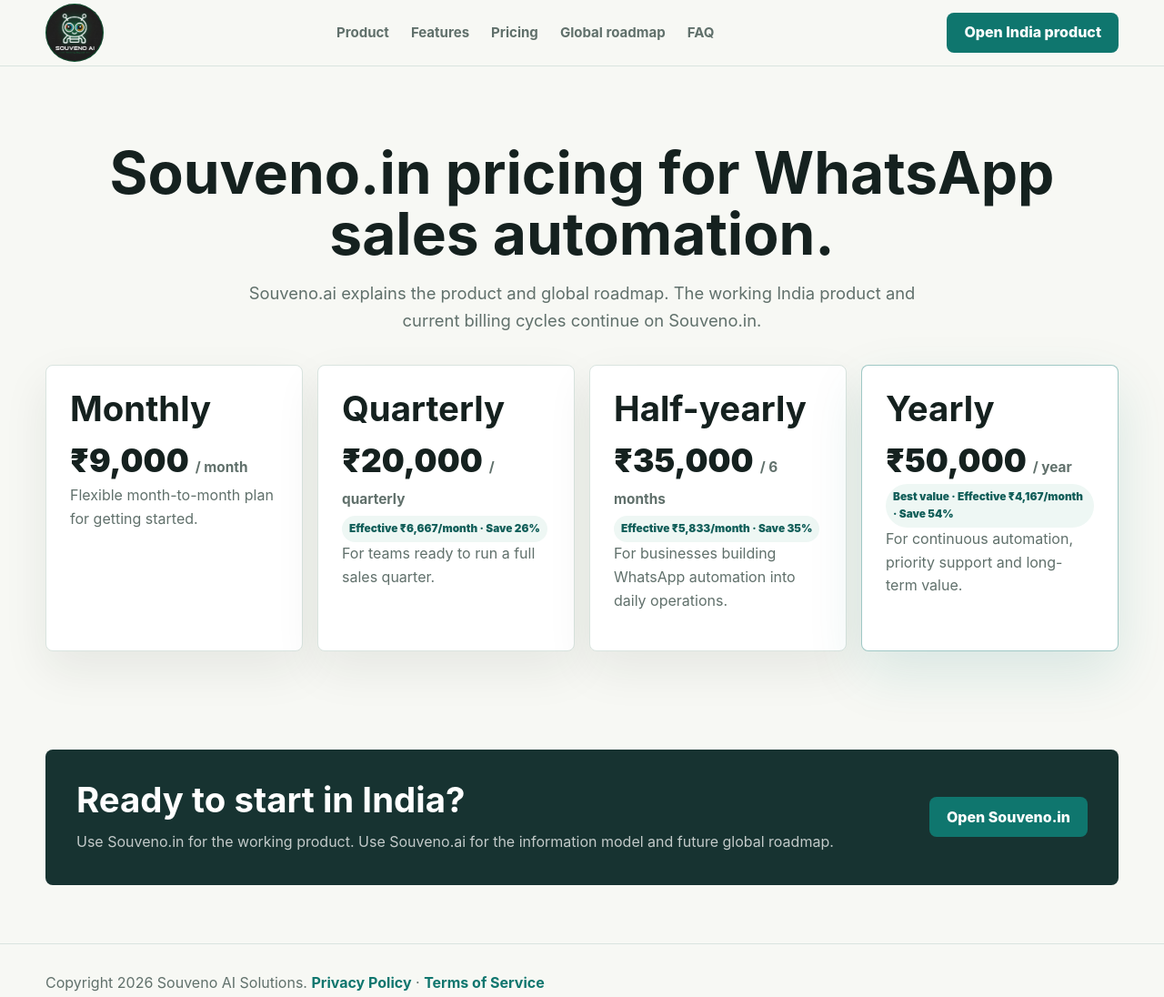
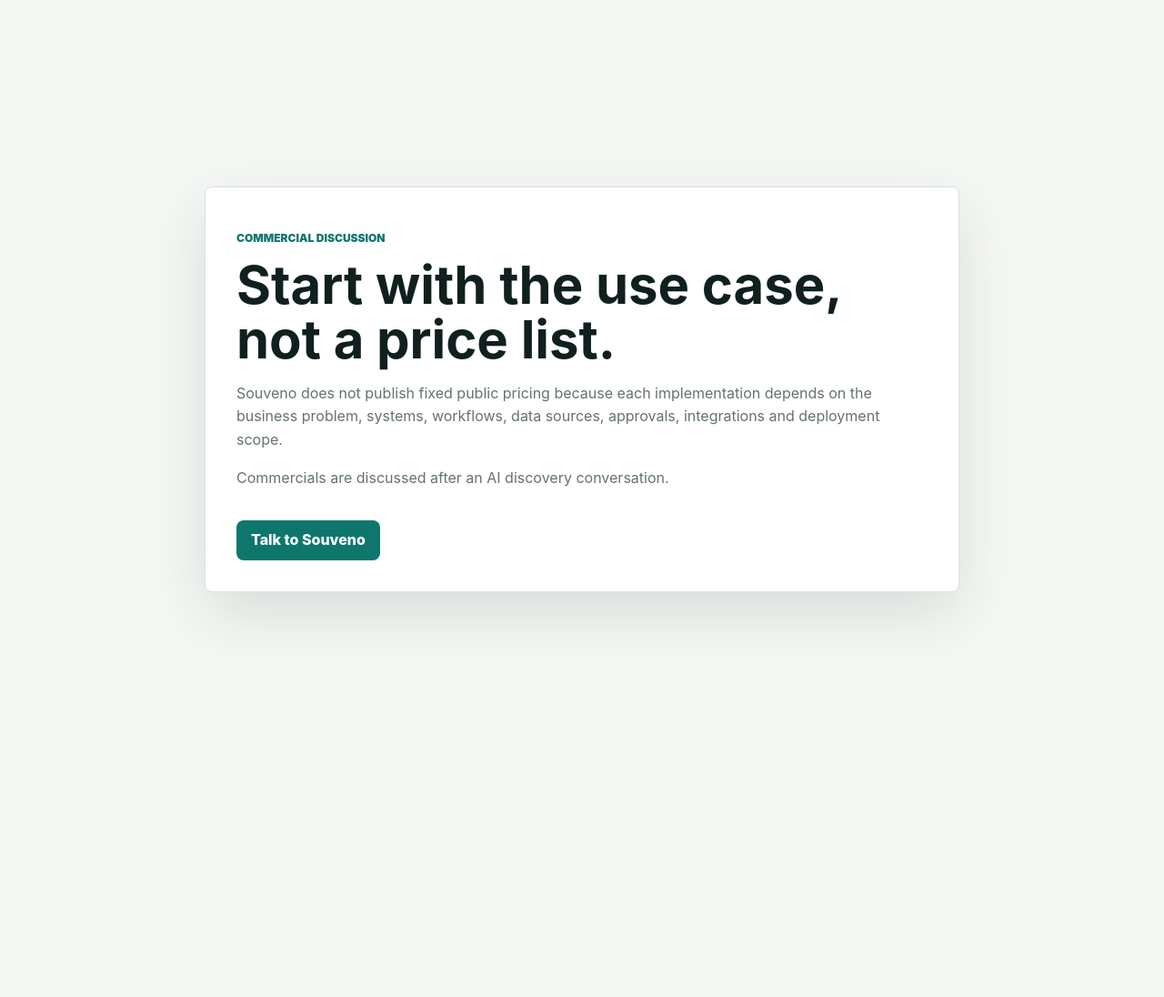
Before and after one commit to santoshdotai/souvenowebsitenew, a plain HTML site: page pricing/index.html in a window 1280 px wide. Shown: the whole page at 91% size. After the commit the page ends 856 px from the top, so only its background shows below. Drawn offline with Linux system fonts and the light colour scheme.

Commit message:
Replace public pricing with discovery CTA

```diff
--- a/pricing/index.html
+++ b/pricing/index.html
@@ -3,90 +3,10 @@
 <head>
   <meta charset="UTF-8" />
   <meta name="viewport" content="width=device-width, initial-scale=1.0" />
-  <title>Pricing | Souveno AI</title>
-  <meta name="description" content="Souveno.in India working model pricing: monthly, quarterly, half-yearly and yearly WhatsApp sales automation plans." />
-  <link rel="canonical" href="https://www.souveno.ai/pricing" />
-  <meta property="og:title" content="Pricing | Souveno AI" />
-  <meta property="og:description" content="Simple Souveno pricing for WhatsApp sales automation, starting with the India working model on Souveno.in." />
-  <meta property="og:image" content="https://www.souveno.ai/assets/souveno-robot-final.jpg" />
-  <meta property="og:url" content="https://www.souveno.ai/pricing" />
-  <meta property="og:type" content="website" />
-  <style>
-    :root { --bg:#f7f8f4; --ink:#15211f; --muted:#60706b; --line:#d9e4df; --accent:#0f766e; --dark:#173331; --radius:8px; }
-    * { box-sizing:border-box; }
-    body { margin:0; font-family:Inter,ui-sans-serif,system-ui,-apple-system,BlinkMacSystemFont,"Segoe UI",sans-serif; color:var(--ink); background:var(--bg); line-height:1.6; }
-    a { color:inherit; text-decoration:none; }
-    .container { width:min(100% - 32px,1180px); margin-inline:auto; }
-    header { position:sticky; top:0; z-index:30; background:rgba(247,248,244,.94); border-bottom:1px solid var(--line); backdrop-filter:blur(14px); }
-    nav { min-height:72px; display:flex; align-items:center; justify-content:space-between; gap:20px; }
-    .logo { display:inline-flex; align-items:center; flex:0 0 auto; }
-    .logo img { width:64px; height:64px; object-fit:cover; border-radius:999px; display:block; }
-    .links { display:flex; align-items:center; justify-content:center; gap:24px; color:var(--muted); font-size:.94rem; font-weight:700; flex:1 1 auto; flex-wrap:nowrap; white-space:nowrap; }
-    .links a:hover { color:var(--accent); }
-    .btn { display:inline-flex; min-height:44px; align-items:center; justify-content:center; padding:0 18px; border:1px solid transparent; border-radius:var(--radius); background:var(--accent); color:#fff; font-weight:850; cursor:pointer; white-space:nowrap; }
-    .btn:hover { background:#115e59; }
-    .btn-secondary { background:#fff; color:var(--accent); border-color:var(--line); }
-    .hero { padding:84px 0 44px; text-align:center; }
-    h1 { margin:0 0 18px; font-size:clamp(2.3rem,5vw,4.2rem); line-height:1.04; }
-    h2 { margin:0 0 12px; font-size:clamp(1.7rem,3vw,2.6rem); line-height:1.12; }
-    p { margin-top:0; }
-    .lead { color:var(--muted); font-size:1.15rem; max-width:760px; margin-inline:auto; }
-    .grid { display:grid; grid-template-columns:repeat(4,1fr); gap:16px; margin-top:34px; text-align:left; }
-    .card { background:#fff; border:1px solid var(--line); border-radius:var(--radius); padding:26px; box-shadow:0 20px 50px rgba(21,33,31,.08); }
-    .card.highlight { border-color:rgba(15,118,110,.4); box-shadow:0 24px 60px rgba(15,118,110,.13); }
-    .price { font-size:2.2rem; line-height:1; font-weight:950; margin:18px 0 8px; }
-    .price span { color:var(--muted); font-size:.96rem; font-weight:750; }
-    .save { display:inline-flex; padding:5px 8px; color:#115e59; background:#eef7f4; border-radius:999px; font-size:.74rem; font-weight:900; }
-    .card p, .card li { color:var(--muted); }
-    ul { padding-left:20px; }
-    .cta { margin:64px 0; background:var(--dark); color:#fff; padding:34px; border-radius:var(--radius); display:flex; justify-content:space-between; gap:20px; align-items:center; }
-    .cta p { color:rgba(255,255,255,.74); margin:0; }
-    footer { padding:30px 0; color:var(--muted); border-top:1px solid var(--line); }
-    footer a { color:var(--accent); font-weight:750; }
-    @media(max-width:1020px){ .links{display:none}.grid{grid-template-columns:repeat(2,1fr)} }
-    @media(max-width:700px){ .grid{grid-template-columns:1fr}.cta{display:grid}nav{gap:10px}.logo img{width:54px;height:54px}.btn{padding-inline:12px;font-size:.84rem} }
-  </style>
+  <title>Talk to Souveno | Souveno.ai</title>
+  <meta name="description" content="Souveno discusses commercials only after understanding the customer's use case, implementation scope and operating context." />
+  <meta http-equiv="refresh" content="8; url=/#contact" />
+  <style>body{margin:0;font-family:Inter,system-ui,-apple-system,BlinkMacSystemFont,"Segoe UI",sans-serif;background:#f6f8f5;color:#10201f;line-height:1.6}.wrap{min-height:100vh;display:grid;place-items:center;padding:28px}.card{max-width:760px;background:#fff;border:1px solid #d7e3df;border-radius:8px;padding:34px;box-shadow:0 24px 70px rgba(12,31,34,.13)}.eyebrow{color:#0f766e;text-transform:uppercase;font-size:12px;font-weight:950}h1{font-size:clamp(34px,5vw,58px);line-height:1.04;margin:10px 0 14px}p{color:#64736f}a{display:inline-flex;margin-top:18px;min-height:44px;align-items:center;justify-content:center;border-radius:8px;background:#0f766e;color:#fff;text-decoration:none;font-weight:850;padding:0 16px}</style>
 </head>
-<body>
-  <header>
-    <nav class="container">
-      <a class="logo" href="../index.html#top" aria-label="Souveno home"><img src="../assets/souveno-robot-final.jpg" alt="Souveno AI logo" /></a>
-      <div class="links"><a href="../index.html#product">Product</a><a href="../index.html#features">Features</a><a href="../pricing/">Pricing</a><a href="../index.html#global">Global roadmap</a><a href="../index.html#faq">FAQ</a></div>
-      <a class="btn" href="https://www.souveno.in/">Open India product</a>
-    </nav>
-  </header>
-  <main class="container">
-    <section class="hero">
-      <h1>Souveno.in pricing for WhatsApp sales automation.</h1>
-      <p class="lead">Souveno.ai explains the product and global roadmap. The working India product and current billing cycles continue on Souveno.in.</p>
-      <div class="grid">
-        <article class="card">
-          <h2>Monthly</h2>
-          <div class="price">&#8377;9,000 <span>/ month</span></div>
-          <p>Flexible month-to-month plan for getting started.</p>
-        </article>
-        <article class="card">
-          <h2>Quarterly</h2>
-          <div class="price">&#8377;20,000 <span>/ quarterly</span></div>
-          <span class="save">Effective &#8377;6,667/month · Save 26%</span>
-          <p>For teams ready to run a full sales quarter.</p>
-        </article>
-        <article class="card">
-          <h2>Half-yearly</h2>
-          <div class="price">&#8377;35,000 <span>/ 6 months</span></div>
-          <span class="save">Effective &#8377;5,833/month · Save 35%</span>
-          <p>For businesses building WhatsApp automation into daily operations.</p>
-        </article>
-        <article class="card highlight">
-          <h2>Yearly</h2>
-          <div class="price">&#8377;50,000 <span>/ year</span></div>
-          <span class="save">Best value · Effective &#8377;4,167/month · Save 54%</span>
-          <p>For continuous automation, priority support and long-term value.</p>
-        </article>
-      </div>
-    </section>
-    <section class="cta"><div><h2>Ready to start in India?</h2><p>Use Souveno.in for the working product. Use Souveno.ai for the information model and future global roadmap.</p></div><a class="btn" href="https://www.souveno.in/">Open Souveno.in</a></section>
-  </main>
-  <footer><div class="container">Copyright 2026 Souveno AI Solutions. <a href="../privacy/">Privacy Policy</a> · <a href="../terms/">Terms of Service</a></div></footer>
-</body>
+<body><main class="wrap"><section class="card"><p class="eyebrow">Commercial discussion</p><h1>Start with the use case, not a price list.</h1><p>Souveno does not publish fixed public pricing because each implementation depends on the business problem, systems, workflows, data sources, approvals, integrations and deployment scope.</p><p>Commercials are discussed after an AI discovery conversation.</p><a href="/#contact">Talk to Souveno</a></section></main></body>
 </html>
```
